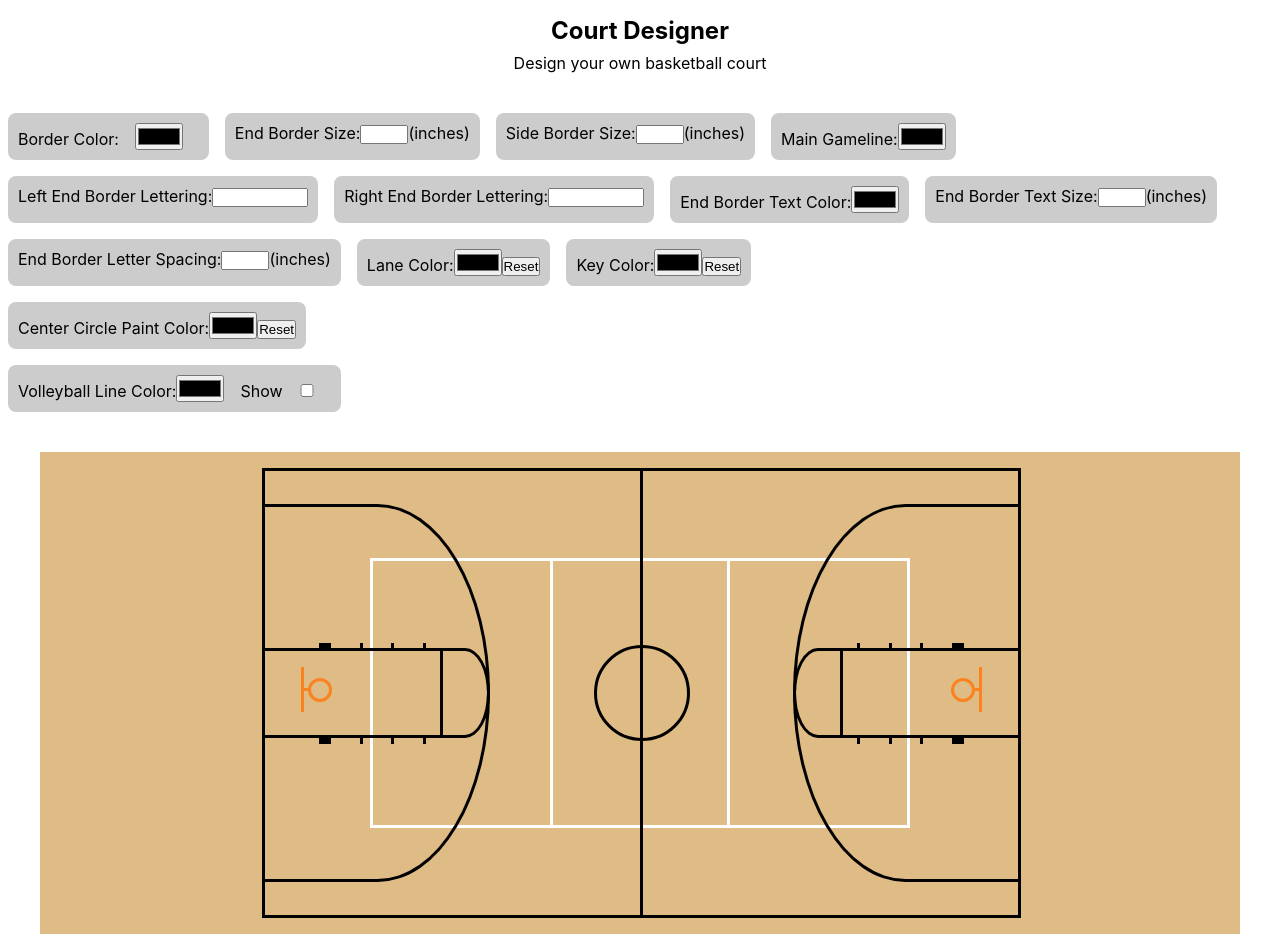
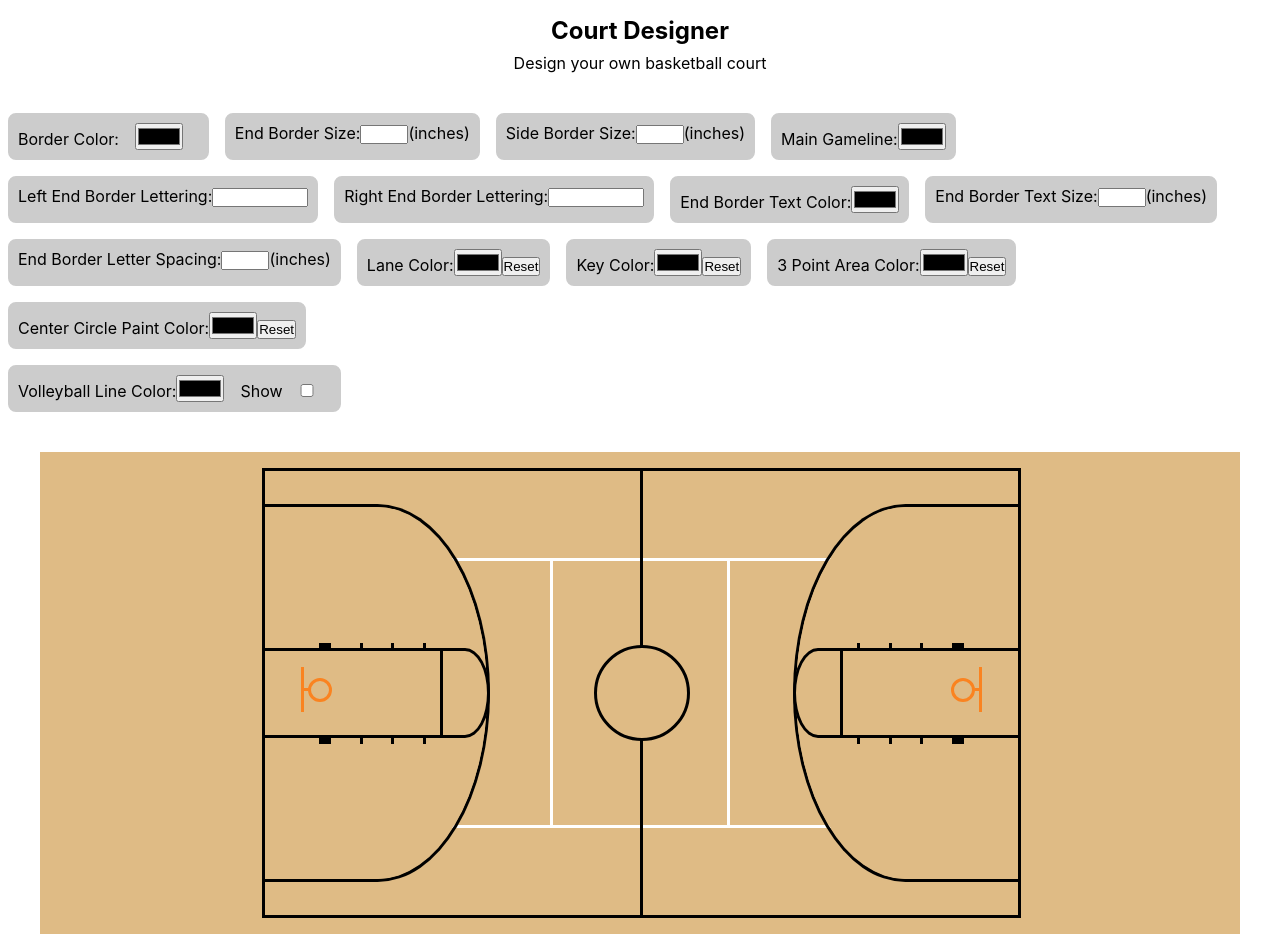
Before and after one commit to jbratcher/court-designer, a React (Create React App) app: page / in a window 1280 px wide. Shown: the top 952 px of the page. Built offline with nearby package versions, Linux system fonts and the light colour scheme.

Commit message:
feat: 3 point area color input, logic, and reset

```diff
--- a/src/App.js
+++ b/src/App.js
@@ -11,15 +11,16 @@ class App extends Component {
       borderColor: "black",
       borderEndSize: 0,
       borderSideSize: 0,
-      centerCircleBgColor: "transparent",
+      centerCircleBgColor: "#DFBB85",
       endBorderLetterSpacing: 0,
       endBorderTextColor: "white",
       endBorderTextSize: 48,
-      laneColor: "transparent",
+      laneColor: "#DFBB85",
       leftEndBorderText: "",
-      keyColor: "transparent",
+      keyColor: "#DFBB85",
       rightEndBorderText: "",
       mainGameLineColor: "black",
+      threePointAreaColor: "#DFBB85",
       volleyballLineColor: "white",
       volleyballShown: true
     };
@@ -62,6 +63,7 @@ class App extends Component {
       keyColor,
       mainGameLineColor,
       rightEndBorderText,
+      threePointAreaColor,
       volleyballLineColor,
       volleyballShown
     } = this.state;
@@ -265,6 +267,28 @@ class App extends Component {
 
               </li>
 
+              <li className="menuNavListItem">
+
+                <label>3 Point Area Color:
+                  <input
+                    className="threePointAreaColor"
+                    name="threePointAreaColor"
+                    onChange={this.handleInputChange}
+                    type="color">
+                  </input>
+                </label>
+
+                <button
+                  className="threePointAreaResetColor"
+                  name="threePointAreaResetColor"
+                  type="button"
+                  onClick={this.handleColorReset}
+                >
+                  Reset
+                </button>
+
+              </li>
+
             </ul>
 
             <ul className="menuNavList">
@@ -336,6 +360,7 @@ class App extends Component {
           keyColor={keyColor}
           mainGameLineColor={mainGameLineColor}
           rightEndBorderText={rightEndBorderText}
+          threePointAreaColor={threePointAreaColor}
           volleyballLineColor={volleyballLineColor}
           volleyballShown={volleyballShown}
         />
--- a/src/App.scss
+++ b/src/App.scss
@@ -192,6 +192,7 @@ ul {
     min-height: 90px;
     min-width: 175px;
     position: relative;
+    z-index: 1;
 
     .leftLaneMarkingContainer {
       display: flex;
@@ -255,6 +256,8 @@ ul {
     border: 3px solid black;
     border-bottom-right-radius: 50%;
     border-top-right-radius: 50%;
+    position: relative;
+    z-index: 1;
   }
 
   .leftThreePointArea {
@@ -269,6 +272,16 @@ ul {
     position: relative;
     top: 0;
     left: -60%;
+    z-index: 0;
+
+      .leftThreePointAreaInner {
+        border-bottom-right-radius: 50%;
+        border-top-right-radius: 50%;
+        width: 100%;
+        height: 100%;
+        position: relative;
+        z-index: 99;
+      }
   }
 
 }
@@ -374,6 +387,8 @@ ul {
     border: 3px solid black;
     border-bottom-left-radius: 50%;
     border-top-left-radius: 50%;
+    position: relative;
+    z-index: 1;
   }
 
   .rightThreePointArea {
@@ -388,6 +403,16 @@ ul {
     border-top-left-radius: 50%;
     position: relative;
     right: -60%;
+
+      .rightThreePointAreaInner {
+        border-bottom-left-radius: 50%;
+        border-top-left-radius: 50%;
+        width: 100%;
+        height: 100%;
+        position: relative;
+        z-index: 0;
+      }
+
   }
 
 }
--- a/src/Court.js
+++ b/src/Court.js
@@ -17,6 +17,7 @@ class Court extends Component {
       leftEndBorderText,
       mainGameLineColor,
       rightEndBorderText,
+      threePointAreaColor,
       volleyballLineColor,
       volleyballShown
     } = this.props;
@@ -172,6 +173,13 @@ class Court extends Component {
                     className="leftThreePointArea"
                     style={{borderColor: mainGameLineColor}}
                   >
+
+                    <section
+                      className="leftThreePointAreaInner"
+                      style={{backgroundColor: threePointAreaColor}}
+                    >
+                    </section>
+
                   </section>
 
                 </section>
@@ -208,6 +216,13 @@ class Court extends Component {
                     className="rightThreePointArea"
                     style={{borderColor: mainGameLineColor}}
                   >
+
+                    <section
+                      className="rightThreePointAreaInner"
+                      style={{backgroundColor: threePointAreaColor}}
+                    >
+                    </section>
+
                   </section>
 
                   <section
```
Also changed, not shown: 1 other file (tests, documents, lock files or other folders).
